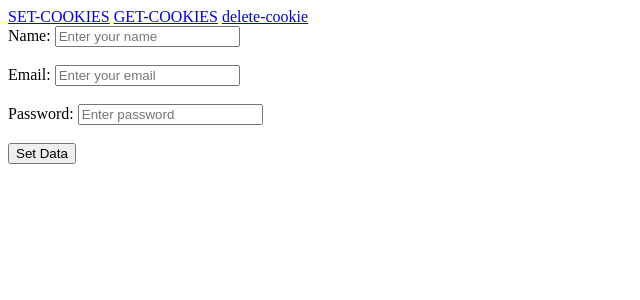
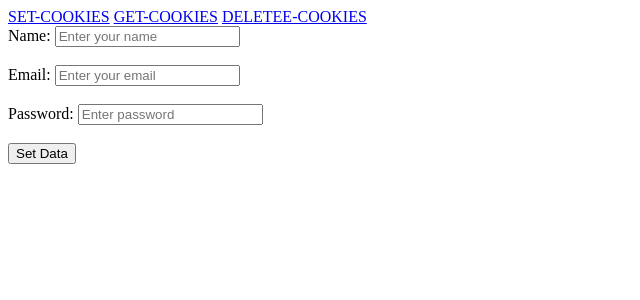
Before and after one commit to smritijaiswal2007/Cookie_Django, a Django app: page /set1 in a window 1280 px wide. Shown: the top 300 px of the page, without its empty margins (0-640 px from the left). Run offline with Django 5.2, Linux system fonts and the light colour scheme.

Commit message:
cookie class

```diff
--- a/project/app/templates/landing.html
+++ b/project/app/templates/landing.html
@@ -1,6 +1,6 @@
 <a href="{%  url 'set' %}"> SET-COOKIES</a>
 <a href="{%  url 'get_data' %}"> GET-COOKIES</a>
-<a href="{%  url 'delete_data' %}"> delete-cookie</a>
+<a href="{%  url 'delete_data' %}"> DELETEE-COOKIES</a>
 
 {% if set1 %}
 
```
